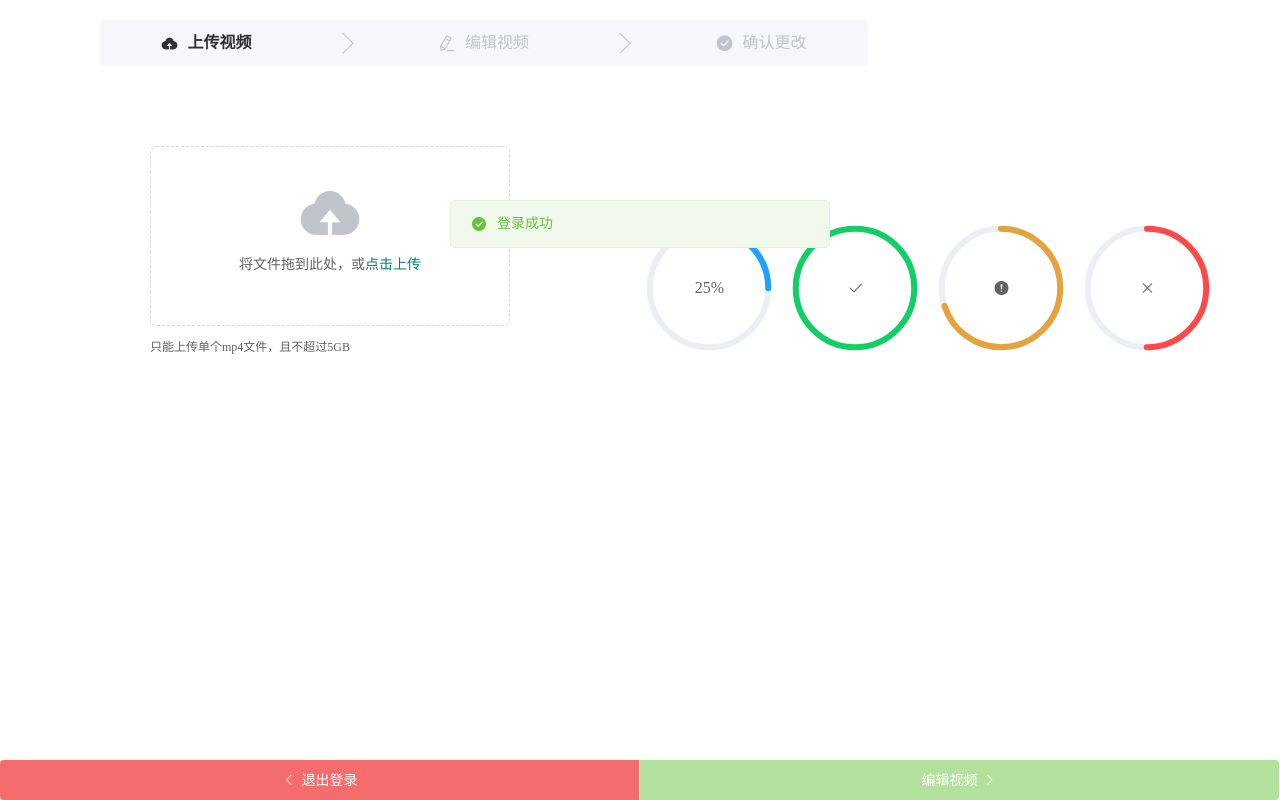
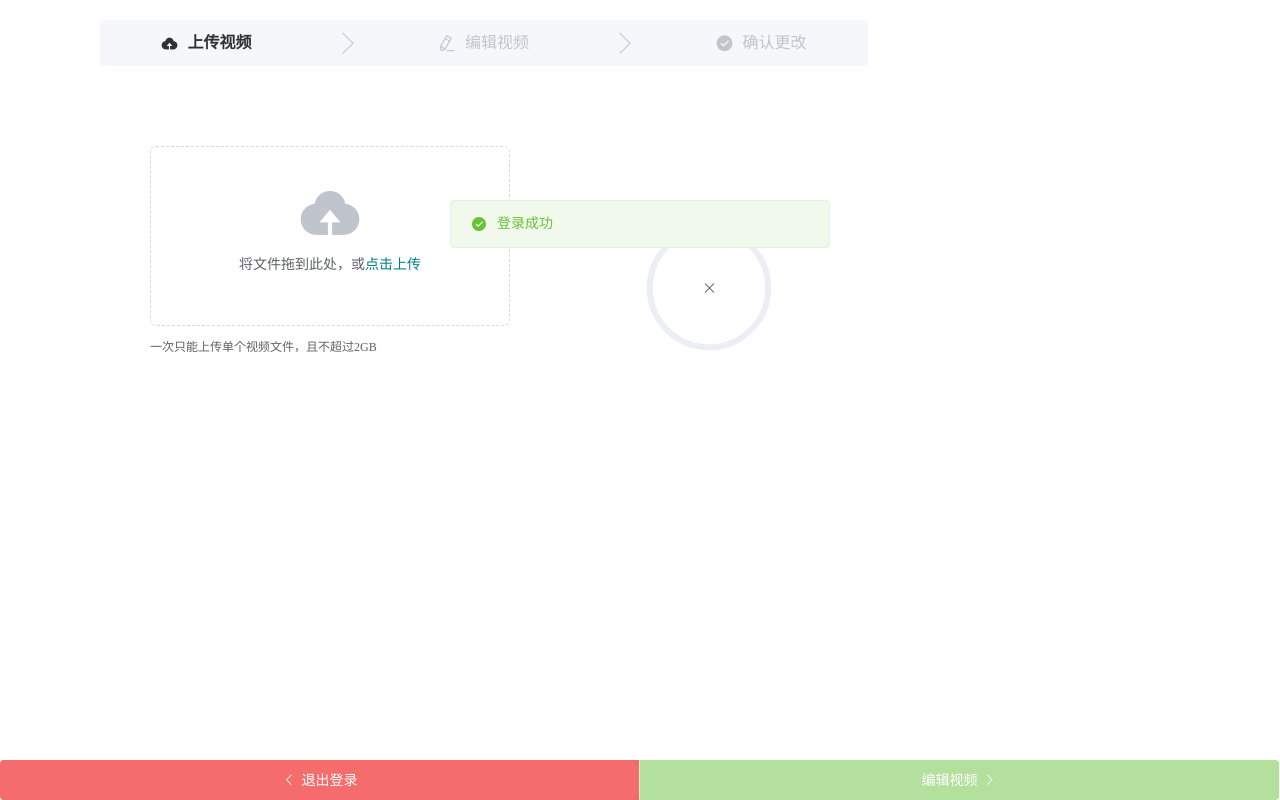
Before and after one commit to Leonhard-Euler-ai/audio_editing_tool, a Vue app: page /login in a window 1280 px wide. Both pictures are taken after a click on the button "登录". Built offline with nearby package versions, Linux system fonts and the light colour scheme.

Commit message:
视频上传基本完成

```diff
--- a/src/views/main/MainView.vue
+++ b/src/views/main/MainView.vue
@@ -1,7 +1,7 @@
 <template>
   <div>
     <MainViewHeader :active-step-index="activeStepIndex"/>
-    <Upload v-show="1===currentStepIndex" @finishUpload="finishUpload"/>
+    <Upload v-show="1===currentStepIndex" @finishUpload="finishUpload" @removeOnlyFile="disableNextStep"/>
     <Edit v-show="2===currentStepIndex"/>
     <Submit v-show="3===currentStepIndex"/>
     <MainViewFooter :is-disabled="nextStepIsDisabled"
@@ -25,11 +25,11 @@
   data() {
     return {
       nextStepIsDisabled: true,  //开始为true,不能点击
-        stepTitles:["退出登录","上传视频","编辑视频","确认更改","确认提交"],
-        currentStepIndex:1,
-        preStepTitle:"退出登录",
-        nextStepTitle:"编辑视频",
-        activeStepIndex:0
+      stepTitles: ["退出登录", "上传视频", "编辑视频", "确认更改", "确认提交"],
+      currentStepIndex: 1,
+      preStepTitle: "退出登录",
+      nextStepTitle: "编辑视频",
+      activeStepIndex: 0
     }
   },
   components: {
@@ -39,10 +39,13 @@
     Edit,
     Submit
   },
-    methods:{
-      finishUpload(){
-        this.nextStepIsDisabled=false;
-        this.activeStepIndex=1;
+  methods: {
+    finishUpload() {
+      this.nextStepIsDisabled = false;
+      this.activeStepIndex = 1;
+    },
+    disableNextStep() {
+      this.nextStepIsDisabled = true;
     },
     // finishEdit(){
     //   this.nextStepIsDisabled=false;
@@ -53,19 +56,19 @@
     //   this.activeStepIndex=3;
     // },
 
-      preStepClick(){
+    preStepClick() {
       // if(this.currentStepIndex===1)
       //   return
       this.currentStepIndex--;
-        this.preStepTitle=this.stepTitles[this.currentStepIndex-1];
-        this.nextStepTitle=this.stepTitles[this.currentStepIndex+1]
+      this.preStepTitle = this.stepTitles[this.currentStepIndex - 1];
+      this.nextStepTitle = this.stepTitles[this.currentStepIndex + 1]
     },
-      nextStepClick(){
+    nextStepClick() {
       // if(this.currentStepIndex===3)
       //   return
       this.currentStepIndex++;
-        this.preStepTitle=this.stepTitles[this.currentStepIndex-1];
-        this.nextStepTitle=this.stepTitles[this.currentStepIndex+1]
+      this.preStepTitle = this.stepTitles[this.currentStepIndex - 1];
+      this.nextStepTitle = this.stepTitles[this.currentStepIndex + 1]
     }
   }
 }
--- a/src/views/main/mainViewComps/mainViewCenter/edit/Edit.vue
+++ b/src/views/main/mainViewComps/mainViewCenter/edit/Edit.vue
@@ -1,6 +1,9 @@
 <template>
   <div>
-    <video src="#" controls poster="../../../../../assets/img/video.jpg"></video>
+    <video preload="metadata" controls
+           poster="~assets/img/video.jpg"
+           :src="videoUrl">
+    </video>
     <EditSurvey/>
     <ScrollBar/>
   </div>
@@ -15,6 +18,14 @@
     components: {
       EditSurvey,
       ScrollBar
+    },
+    data(){
+      return{
+        videoUrl:'http://v2v.cc/~j/theora_testsuite/320x240.ogg'
+      }
+    },
+    methods:{
+
     }
   }
 </script>
--- a/src/views/main/mainViewComps/mainViewCenter/upload/Upload.vue
+++ b/src/views/main/mainViewComps/mainViewCenter/upload/Upload.vue
@@ -1,20 +1,26 @@
 <template>
   <div>
     <div class="upload">
-      <el-upload
-        class="upload-demo"
-        drag
-        action="https://jsonplaceholder.typicode.com/posts/">
+      <el-upload drag show-file-list
+                 :accept="acceptFileTypes"
+                 action="https://jsonplaceholder.typicode.com/posts/"
+                 :limit="limitCount"
+                 :on-exceed="fileCountExceed"
+                 :file-list="fileList"
+
+                 :before-upload="beforeUpload"
+                 :on-progress="upLoading"
+                 :on-success="uploadSuccess"
+                 :on-error="uploadFailed"
+                 :before-remove="beforeRemove">
         <i class="el-icon-upload"></i>
-        <div class="el-upload__text" @click="finishUpload">将文件拖到此处，或<em>点击上传</em></div>
-        <div class="el-upload__tip" slot="tip">只能上传单个mp4文件，且不超过5GB</div>
+        <div class="el-upload__text">将文件拖到此处，或<em>点击上传</em></div>
+        <div class="el-upload__tip" slot="tip">一次只能上传单个视频文件，且不超过2GB</div>
       </el-upload>
     </div>
     <div class="loading">
-      <el-progress class="el-progress" type="circle" :percentage="25"></el-progress>
-      <el-progress class="el-progress" type="circle" :percentage="100" status="success"></el-progress>
-      <el-progress class="el-progress" type="circle" :percentage="70" status="warning"></el-progress>
-      <el-progress class="el-progress" type="circle" :percentage="50" status="exception"></el-progress>
+      <el-progress class="el-progress" type="circle" :percentage="videoUploadPercent"
+                   :status="progressStatus"></el-progress>
     </div>
   </div>
 </template>
@@ -22,9 +28,65 @@
 <script>
 export default {
   name: "Upload",
-    methods:{
-      finishUpload() {
-        this.$emit("finishUpload")
+  data() {
+    return {
+      acceptFileTypes: ".jpg,.png,.mp3,.mp4,.ogg,.flv,.avi,.wmv,.rmvb",
+      limitCount: 1,
+      fileList: [],
+      videoUploadPercent: 0,
+      progressStatus: 'exception',
+      headers:{'Access-Control-Allow-Origin': '*'}
+    }
+  },
+  methods: {
+    uploadPost() {
+      //:http-request="uploadPost"
+      console.log('post');
+    },
+
+    beforeUpload(file) {
+      console.log(file.type);
+      if (['image/jpeg', 'image/png', 'audio/mpeg', 'video/mp4', 'audio/ogg', 'video/flv',
+        'video/avi', 'video/wmv', 'video/rmvb'].indexOf(file.type) === -1) {
+        this.$message.error('上传文件只能是视频文件!');
+        return false;
+      }
+      const isLt2G = file.size / 1024 / 1024 / 1024 < 1;
+      if (!isLt2G) {
+        this.$message.error('上传文件大小不能超过2GB!');
+        return false;
+      }
+      return true;
+    },
+
+    upLoading(event, file, fileList) {
+      this.progressStatus = 'success';
+      this.videoUploadPercent = parseInt(file.percentage.toFixed(0));
+    },
+
+    uploadSuccess(response, file, fileList) {
+      this.videoUploadPercent = 100
+      this.progressStatus = "success"
+      this.$message.success('上传成功!');
+      this.$emit("finishUpload");
+      this.fileList = fileList;
+
+      console.log(response);
+      console.log(this.fileList);
+    },
+
+    uploadFailed() {
+      this.progressStatus = "exception"
+      this.$message.error("上传失败！");
+    },
+
+    beforeRemove() {
+      this.fileList = [];
+      this.$emit("removeOnlyFile")
+    },
+
+    fileCountExceed() {
+      this.$message.warning("只能上传处理单个视频");
     }
   }
 }
```
Lines whose indentation alone changed are shown as unchanged.
